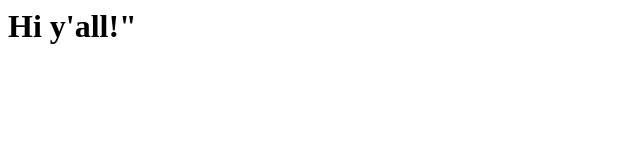
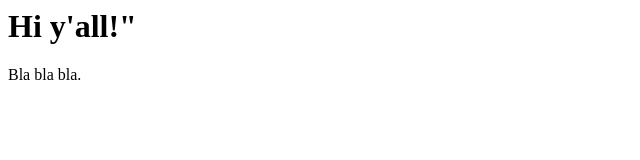
Before and after one commit to MicMokum/test-git, a plain HTML site: page index.html in a window 1280 px wide. Shown: the full height of the page, 0-640 px from the left. Drawn offline with Linux system fonts and the light colour scheme.

Commit message:
aangepaste index

```diff
--- a/index.html
+++ b/index.html
@@ -4,5 +4,6 @@
 </head>
 <body>
 <h1>Hi y'all!"</h1>
+<p>Bla bla bla.</p>
 </body>
 </html>
```
